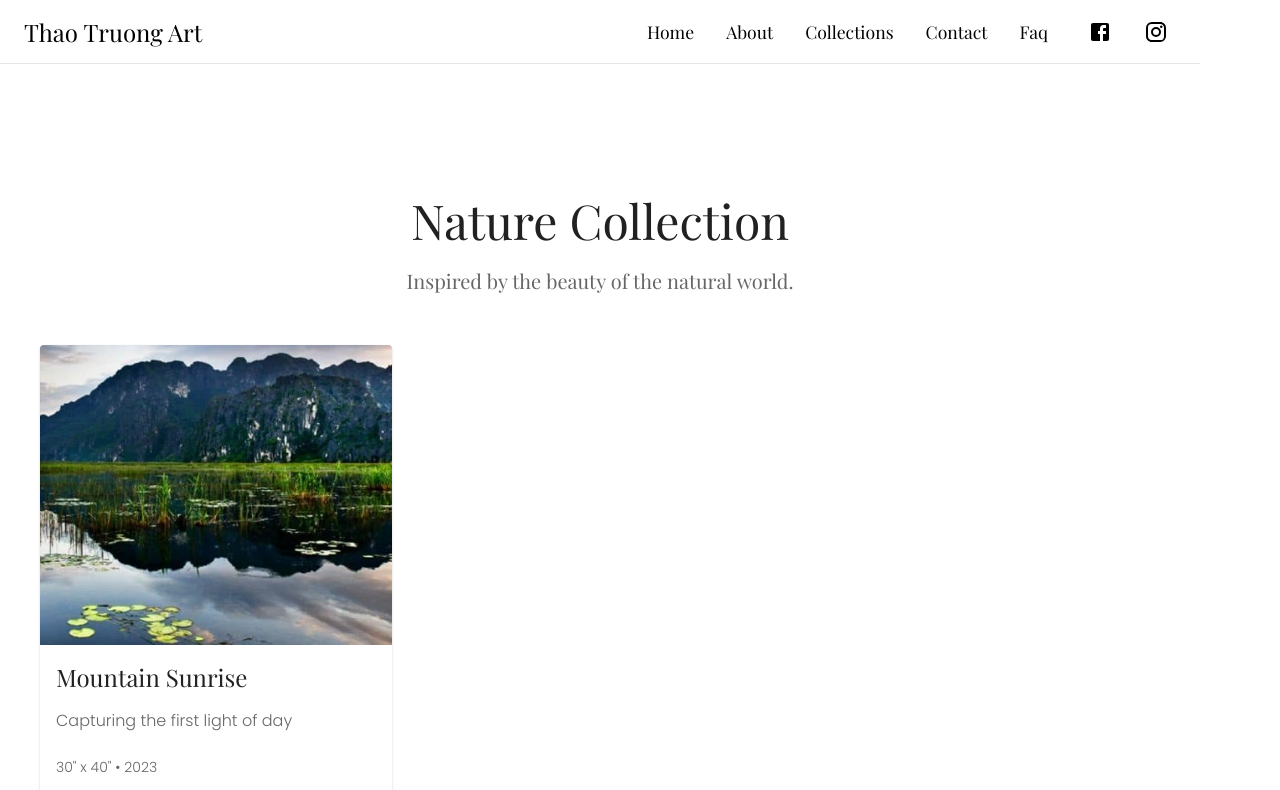
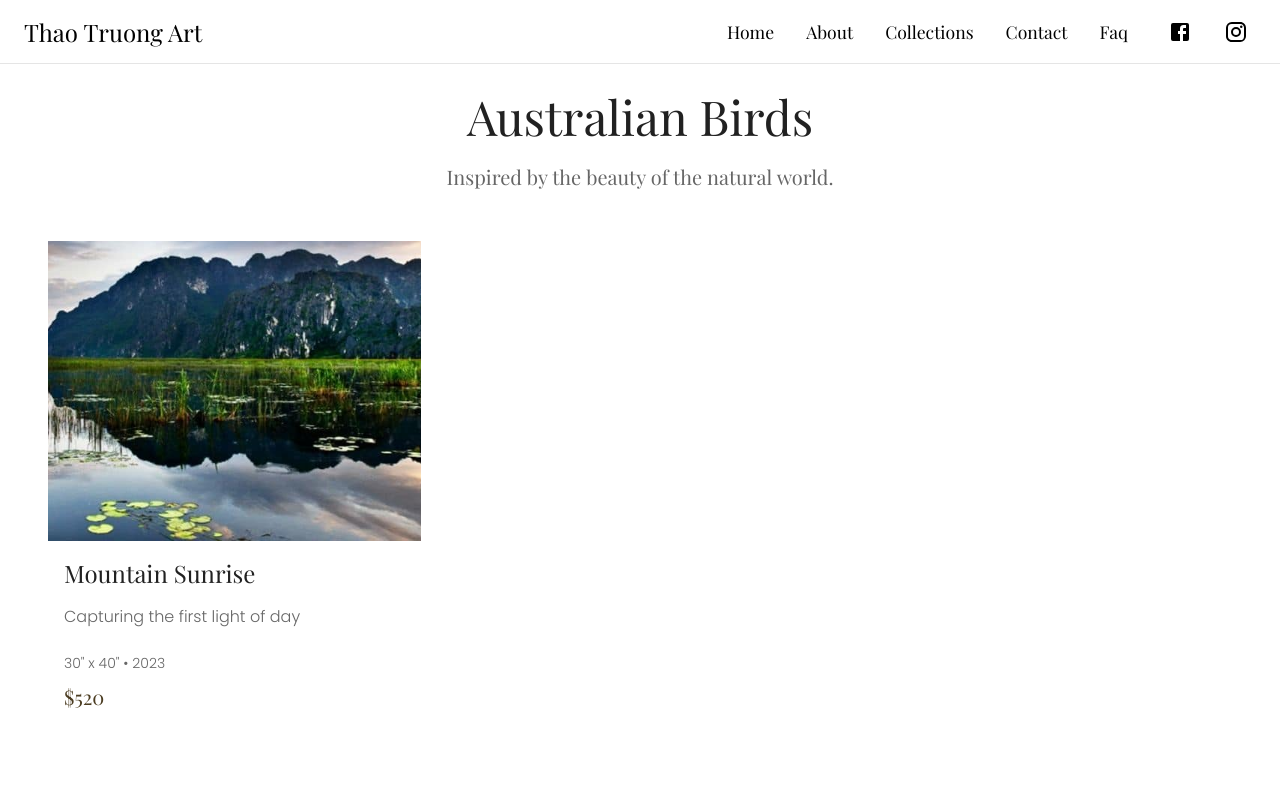
Before and after one commit to kt34/ThaoTruongArt, a React (Vite) app in the folder frontend/: page /collections/australian-birds in a window 1280 px wide. Shown: the top 790 px of the page. Built offline with nearby package versions, Linux system fonts and the light colour scheme; a web font is replaced by a local one.

Commit message:
fixed styling for the collections page

```diff
--- a/frontend/src/pages/CollectionDetails.tsx
+++ b/frontend/src/pages/CollectionDetails.tsx
@@ -5,7 +5,7 @@ import AnimatedSection from '../components/AnimatedSection';
 // Temporary mock data - replace with your actual data
 const collectionsData = {
   'fluid-art': {
-    title: 'Fluid Art Collection',
+    title: 'Fluid Art',
     description: 'A mesmerizing collection of fluid art paintings that capture the beauty of color and movement.',
     paintings: [
       {
@@ -25,11 +25,20 @@ const collectionsData = {
         price: '$380',
         dimensions: '20" x 30"',
         year: '2023'
+      },
+      {
+        id: 3,
+        title: 'Color Burst',
+        image: '/images/nature-image.jpg',
+        description: 'Explosion of colors in perfect harmony',
+        price: '$380',
+        dimensions: '20" x 30"',
+        year: '2023'
       }
     ]
   },
   'australian-birds': {
-    title: 'Nature Collection',
+    title: 'Australian Birds',
     description: 'Inspired by the beauty of the natural world.',
     paintings: [
       {
@@ -44,7 +53,7 @@ const collectionsData = {
     ]
   },
   'female-figures': {
-    title: 'Portrait Collection',
+    title: 'Female Figures',
     description: 'Expressive portraits that capture the essence of the subject.',
     paintings: [
       {
@@ -59,7 +68,7 @@ const collectionsData = {
     ]
   },
   'pet-portraits': {
-    title: 'Pet Portraits Collection',
+    title: 'Pet Portraits',
     description: 'Capturing the unique personalities of our furry friends.',
     paintings: [
       {
@@ -109,50 +118,70 @@ const CollectionDetail = () => {
       minHeight: '100vh',
       display: 'flex',
       flexDirection: 'column',
-      pt: { xs: '64px', sm: '64px' } // Account for navbar height
     }}>
-      <Container maxWidth="lg" sx={{ flex: 1, py: 8 }}>
+      <Box sx={{
+        flex: 1,
+        py: 3,
+        width: '100vw', // Full viewport width
+        maxWidth: '100%',
+        overflow: 'hidden',
+        marginX: 0,
+        paddingX: 0
+      }}>
         <AnimatedSection>
+          <Container maxWidth="xl">
             <Typography variant="h3" component="h1" gutterBottom align="center">
               {collection.title}
             </Typography>
             <Typography variant="h6" color="text.secondary" align="center" sx={{ mb: 6 }}>
               {collection.description}
             </Typography>
+          </Container>
         </AnimatedSection>
 
+        {/* Full-width grid container */}
         <Box sx={{
           display: 'grid',
-          gridTemplateColumns: { xs: '1fr', sm: 'repeat(2, 1fr)', md: 'repeat(3, 1fr)' },
+          gridTemplateColumns: {
+            xs: '1fr',
+            sm: 'repeat(2, 1fr)',
+            md: 'repeat(3, 1fr)'
+          },
           gap: 4,
-          maxWidth: '1200px',
-          mx: 'auto',
-          px: 2
+          width: '100%',
+          margin: 0,
+          px: { xs: 2, sm: 4, md: 6 }
         }}>
           {collection.paintings.map((painting, index) => (
-            <Box key={painting.id}>
-              <AnimatedSection delay={index * 0.1}>
-                <Card
-                  sx={{
+            <Box key={painting.id} sx={{
+              width: '100%',
+              margin: 0,
+              padding: 0
+            }}>
+              <AnimatedSection delay={index * 0.3}>
+                <Card sx={{
+                  width: '100%',
                   height: '100%',
                   display: 'flex',
                   flexDirection: 'column',
-                    transition: 'transform 0.3s ease-in-out',
+                  margin: 0,
+                  borderRadius: 0,
+                  boxShadow: 'none',
                   '&:hover': {
                     transform: 'translateY(-8px)',
                     boxShadow: 6
                   }
-                  }}
-                >
+                }}>
                   <CardMedia
                     component="img"
-                    height="300"
+                    sx={{
+                      width: '100%',
+                      height: '300px',
+                      objectFit: 'cover',
+                      display: 'block'
+                    }}
                     image={painting.image}
                     alt={painting.title}
-                    sx={{
-                      objectFit: 'cover',
-                      width: '100%'
-                    }}
                   />
                    <CardContent sx={{
                     flexGrow: 1,
@@ -180,9 +209,10 @@ const CollectionDetail = () => {
             </Box>
           ))}
         </Box>
-      </Container>
+      </Box>
     </Box>
   );
 };
 
+
 export default CollectionDetail;
```
Lines whose indentation alone changed are shown as unchanged.
